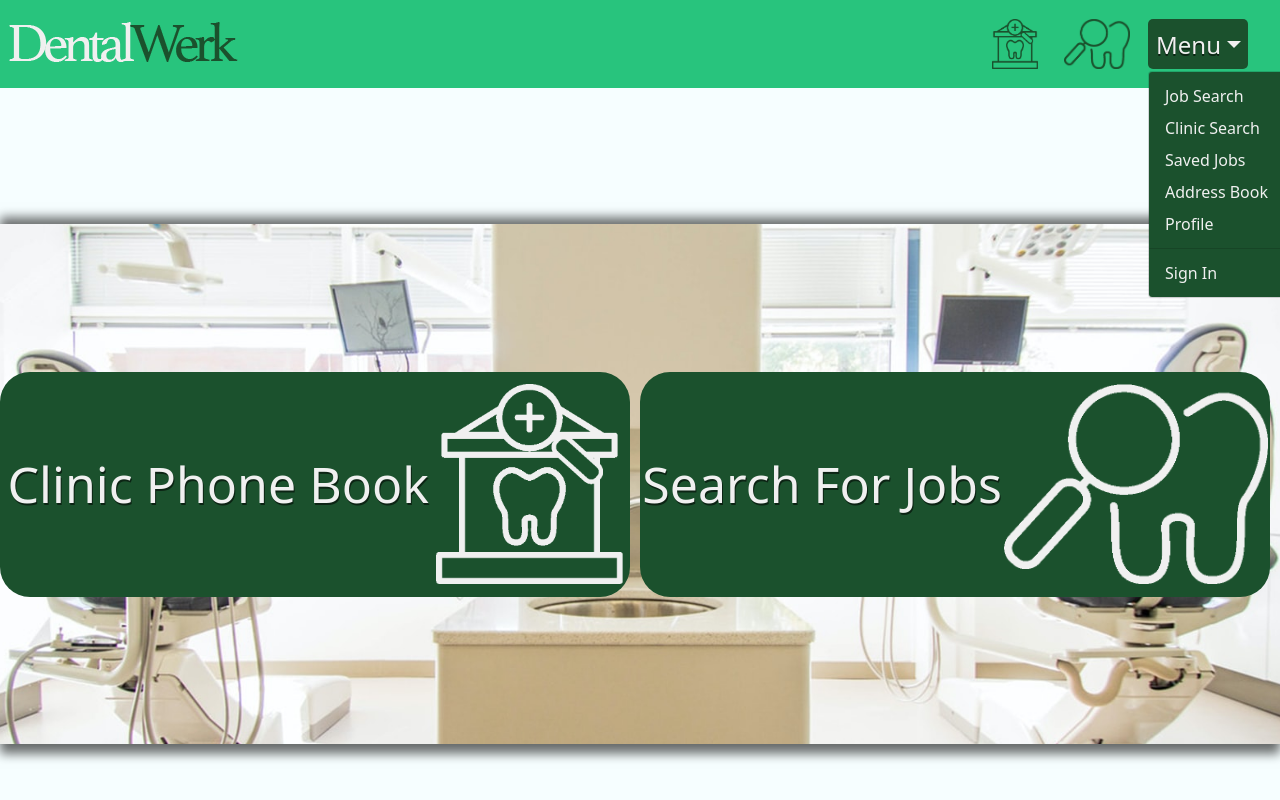
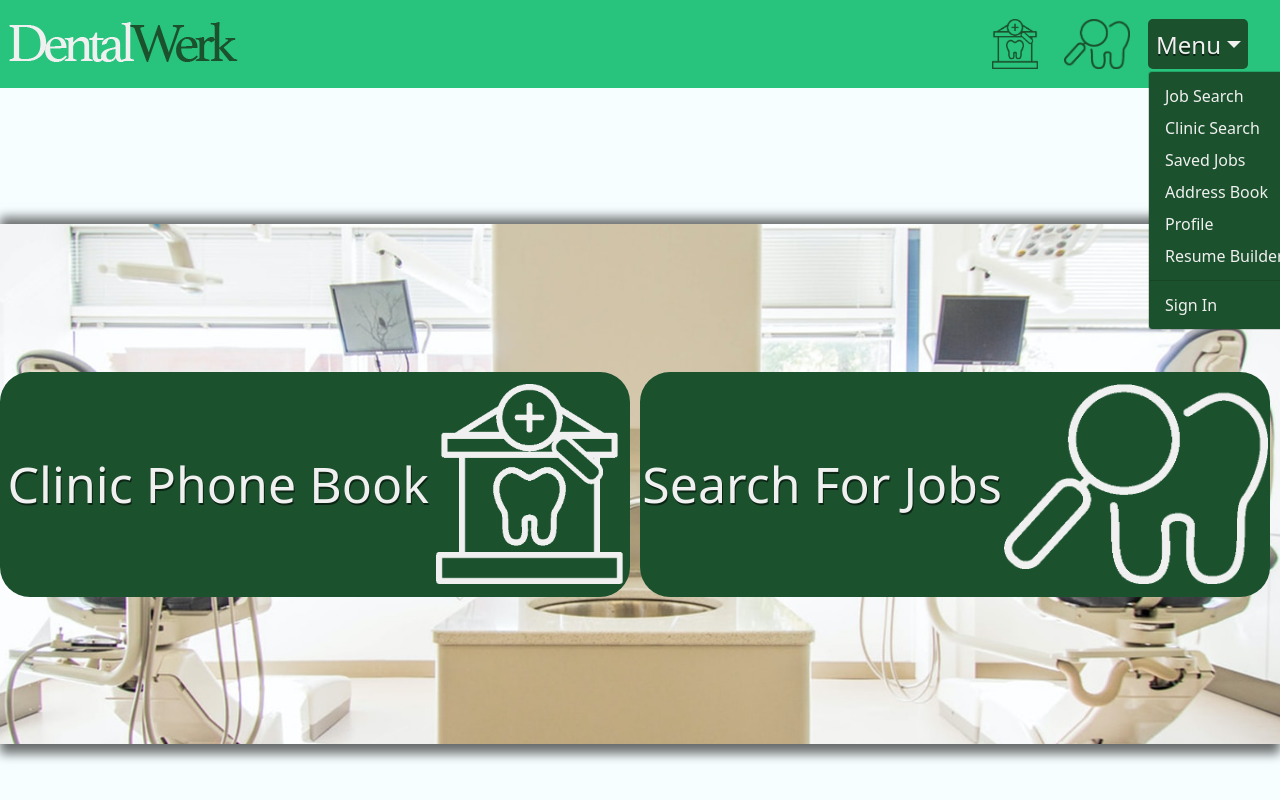
Before and after one commit to theMVPshop/nt03, a React (Create React App) app in the folder client/: page / in a window 1280 px wide. Both pictures are taken after a click on the button "Menu". Shown: the top 800 px of the page. Built offline with nearby package versions, Linux system fonts and the light colour scheme; no server answers.

Commit message:
Added Resume Builder to Nav

```diff
--- a/client/src/components/Navigation.js
+++ b/client/src/components/Navigation.js
@@ -53,6 +53,9 @@ const Navigation = (props) => {
               Address Book
             </NavDropdown.Item>
             <NavDropdown.Item href='/profile'>Profile</NavDropdown.Item>
+            <NavDropdown.Item href='/resume-builder'>
+              Resume Builder
+            </NavDropdown.Item>
             <NavDropdown.Divider />
             {signInStatus ? (
               <NavDropdown.Item onClick={handleLogOut}>
```
Also changed, not shown: 1 other file (tests, documents, lock files or other folders).
